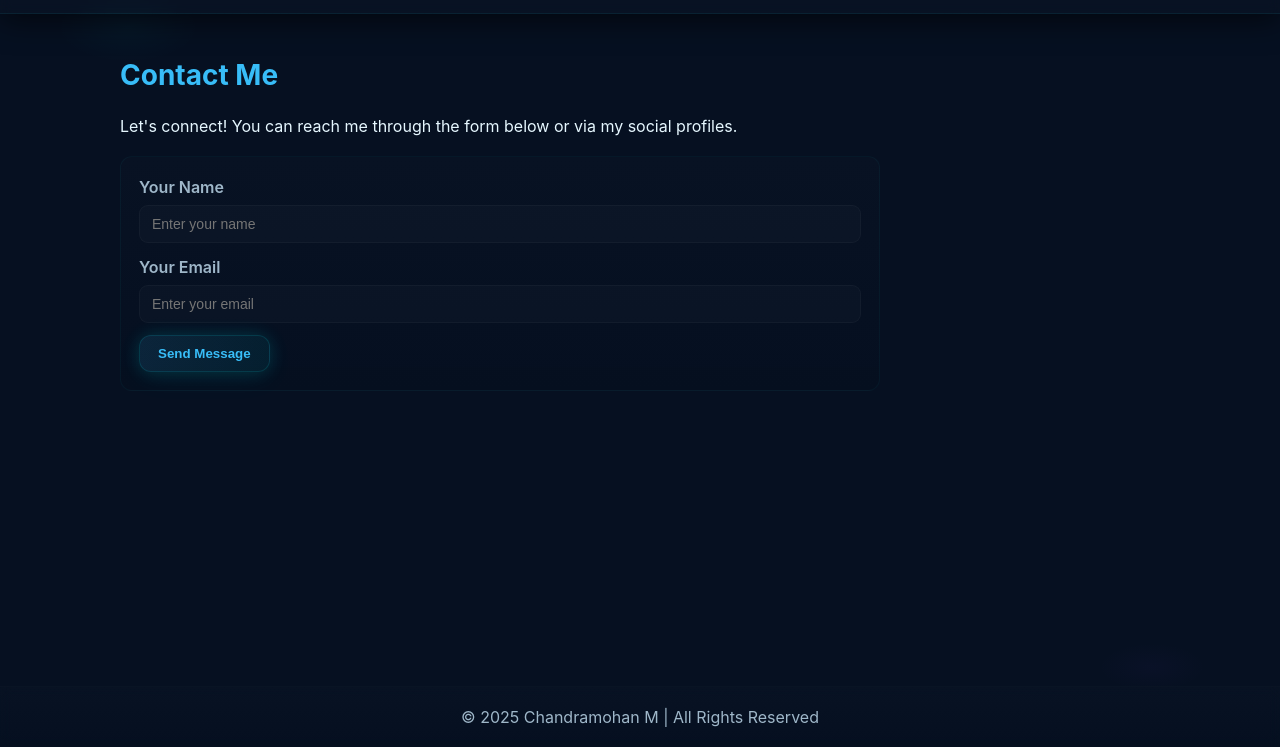
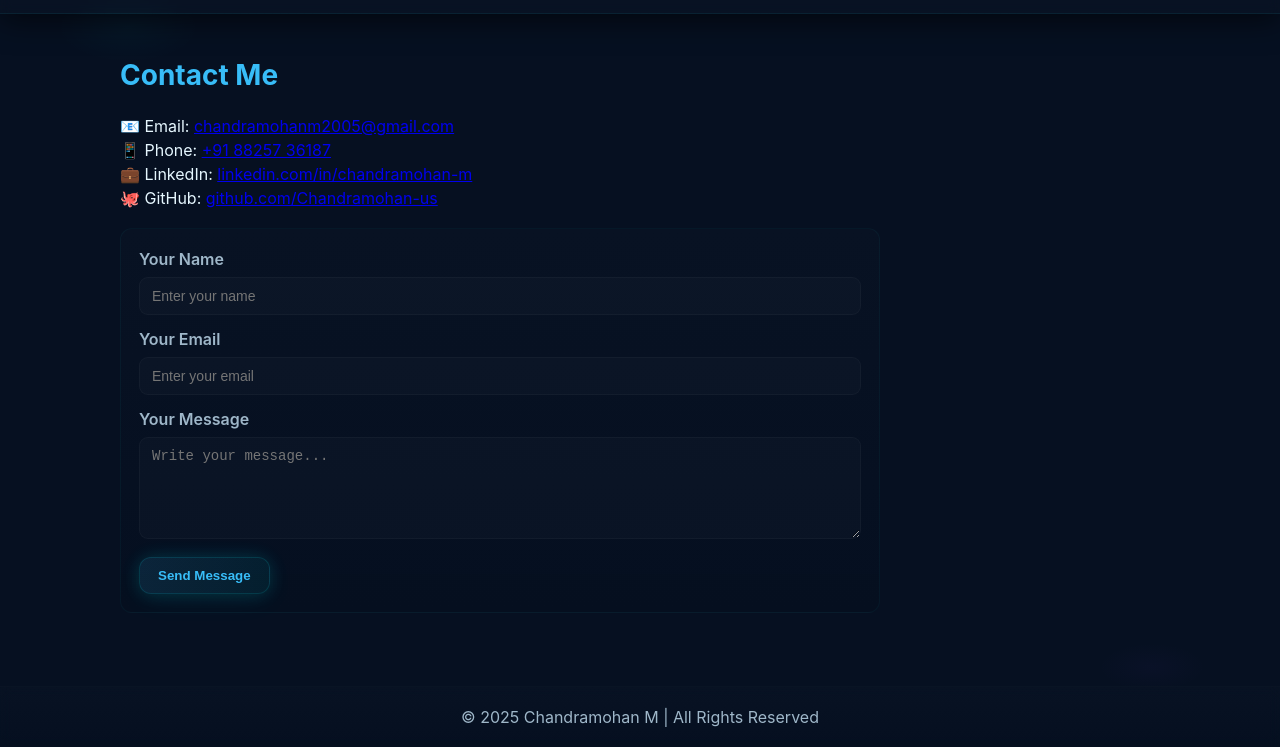
Before and after one commit to Chandramohan-us/CM_website, a plain HTML site: page contact.html in a window 1280 px wide. Shown: the part 53-800 px from the top of the page. Drawn offline with nearby package versions, Linux system fonts and the light colour scheme.

Commit message:
Update contact.html

```diff
--- a/contact.html
+++ b/contact.html
@@ -8,7 +8,6 @@
 </head>
 <body>
 
-    <!-- ===== Navigation Bar ===== -->
 <header>
     <nav class="navbar">
         <div class="logo"><a href="index.html">CM Portfolio</a></div>
@@ -23,39 +22,42 @@
     </nav>
 </header>
 
-    <!-- ===== Contact Section ===== -->
 <section class="contact">
     <div class="container">
         <h1>Contact Me</h1>
-            <p>Let's connect! You can reach me through the form below or via my social profiles.</p>
+
+        <!-- Your Static Contact Details -->
+        <div class="contact-info">
+            <p>📧 Email: <a href="mailto:chandramohanm2005@gmail.com">chandramohanm2005@gmail.com</a></p>
+            <p>📱 Phone: <a href="tel:+918825736187">+91 88257 36187</a></p>
+            <p>💼 LinkedIn: <a href="https://www.linkedin.com/in/chandramohan-m-09545935b" target="_blank">linkedin.com/in/chandramohan-m</a></p>
+            <p>🐙 GitHub: <a href="https://github.com/Chandramohan-us/Portfolio" target="_blank">github.com/Chandramohan-us</a></p>
+        </div>
 
         <!-- Contact Form -->
-
-            <!-- Social Links -->
         <form id="contact-form">
             <div class="form-group">
                 <label>Your Name</label>
                 <input type="text" name="from_name" placeholder="Enter your name" required>
             </div>
-
             <div class="form-group">
                 <label>Your Email</label>
                 <input type="email" name="reply_to" placeholder="Enter your email" required>
             </div>
-
-
-
+            <div class="form-group">
+                <label>Your Message</label>
+                <textarea name="message" placeholder="Write your message..." rows="5" required></textarea>
+            </div>
             <button type="submit" class="btn">Send Message</button>
         </form>
+    </div>
+</section>
 
-<script src="https://cdn.jsdelivr.net/npm/emailjs-com@3/dist/email.min.js"></script>
-<script src="script.js"></script>
-
-
-    <!-- ===== Footer ===== -->
 <footer>
     <p>© 2025 Chandramohan M | All Rights Reserved</p>
 </footer>
 
+<script src="https://cdn.jsdelivr.net/npm/emailjs-com@3/dist/email.min.js"></script>
+<script src="script.js"></script>
 </body>
 </html>
```
Lines whose indentation alone changed are shown as unchanged.
